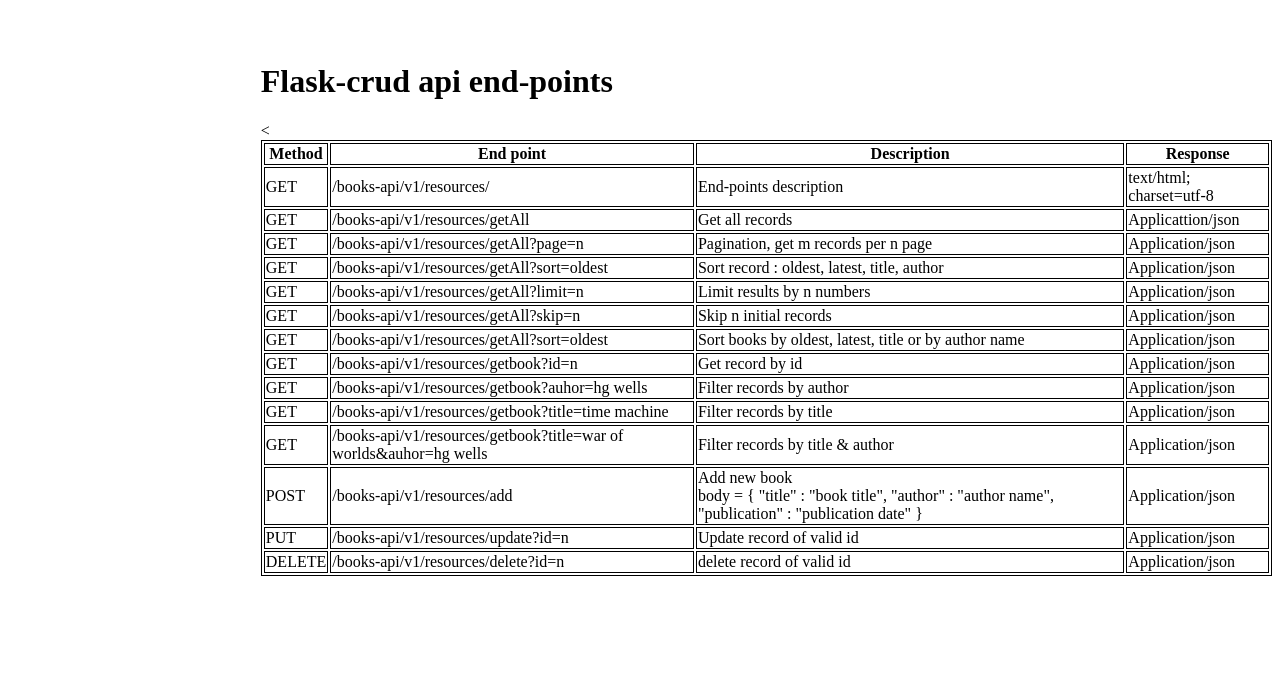
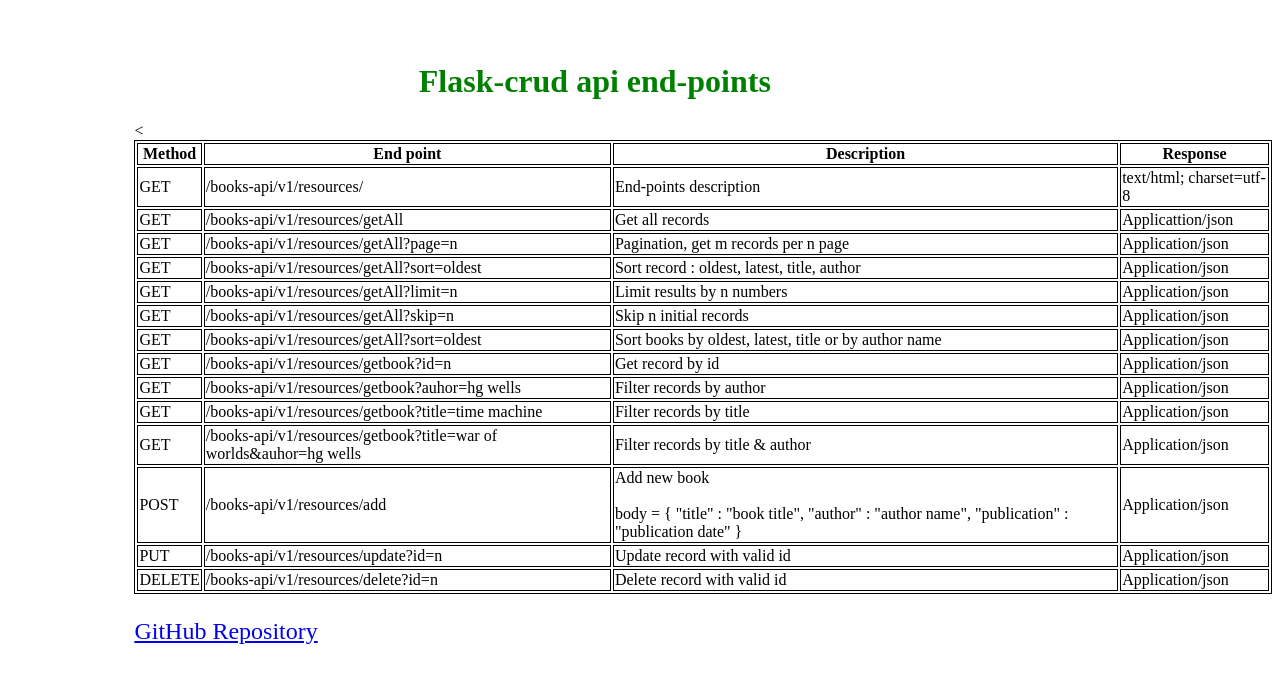
Before and after one commit to saurabh-kumar88/flask-crud-api-v1, a Flask app: page / in a window 1280 px wide. Shown: the top 683 px of the page. Run offline with Flask 2, Linux system fonts and the light colour scheme.

Commit message:
updated index page

```diff
--- a/app.py
+++ b/app.py
@@ -15,9 +15,6 @@
 # Basic config with security for forms and session cookie
 
 load_dotenv()
-
-# app.config['SQLALCHEMY_DATABASE_URI'] = os.getenv('LOCAL_MYSQL_URI')
-# app.config['SQLALCHEMY_DATABASE_URI'] = os.getenv('FREEDB_TECH')
 
 app.config['CSRF_ENABLED'] = True
 app.config['SQLALCHEMY_TRACK_MODIFICATIONS'] = False
--- a/templates/index.html
+++ b/templates/index.html
@@ -12,14 +12,18 @@
       #url{
         width: max-content;
       }
+      .github {
+        margin-left: 10%;
+        font-size: x-large;
+      }
 
       </style>
       </head>
   </head>
   <body>
 
-    <div style="margin-left:20%; margin-top:5%;">
-      <h1>Flask-crud api end-points</h1>
+    <div style="margin-left:10%; margin-top:5%;">
+      <h1 style="margin-left:25%; color: green;">Flask-crud api end-points</h1>
       <table>
         <tr>
           <th>Method</th>
@@ -99,6 +103,7 @@
           <td>/books-api/v1/resources/add</td>
           <td>Add new book
             <br>
+            <br>
             body = {
               "title"       : "book title",
               "author"      : "author name",
@@ -111,17 +116,21 @@
         <tr>
           <td>PUT</td>
           <td>/books-api/v1/resources/update?id=n</td>
-          <td>Update record of valid id</td>
+          <td>Update record with valid id</td>
           <td>Application/json</td>
         </tr>
 
         <tr>
           <td>DELETE</td>
           <td>/books-api/v1/resources/delete?id=n</td>
-          <td>delete record of valid id</td>
+          <td>Delete record with valid id</td>
           <td>Application/json</td>
         </tr>
       </table>
     </div>
   </body>
+
+  <div class="github">
+    <p><a href="https://github.com/saurabh-kumar88/flask-crud-api-v1" target="_blank">GitHub Repository</a></p>
+  </div>
 </html>
```
Also changed, not shown: 1 other file.
